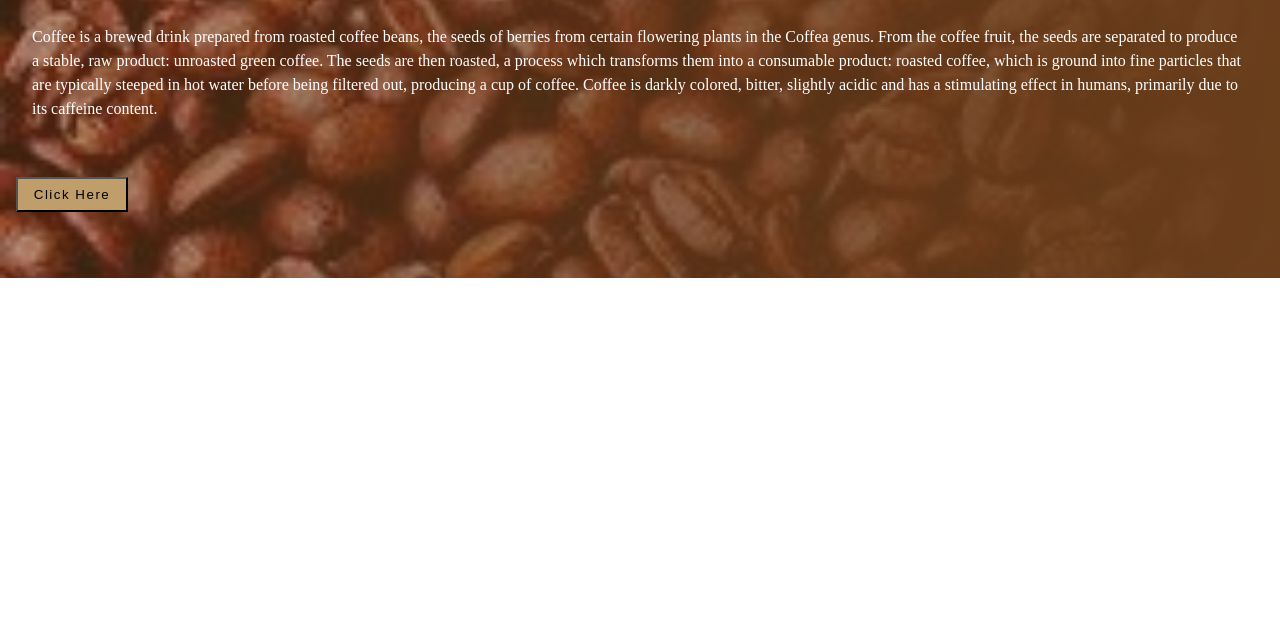
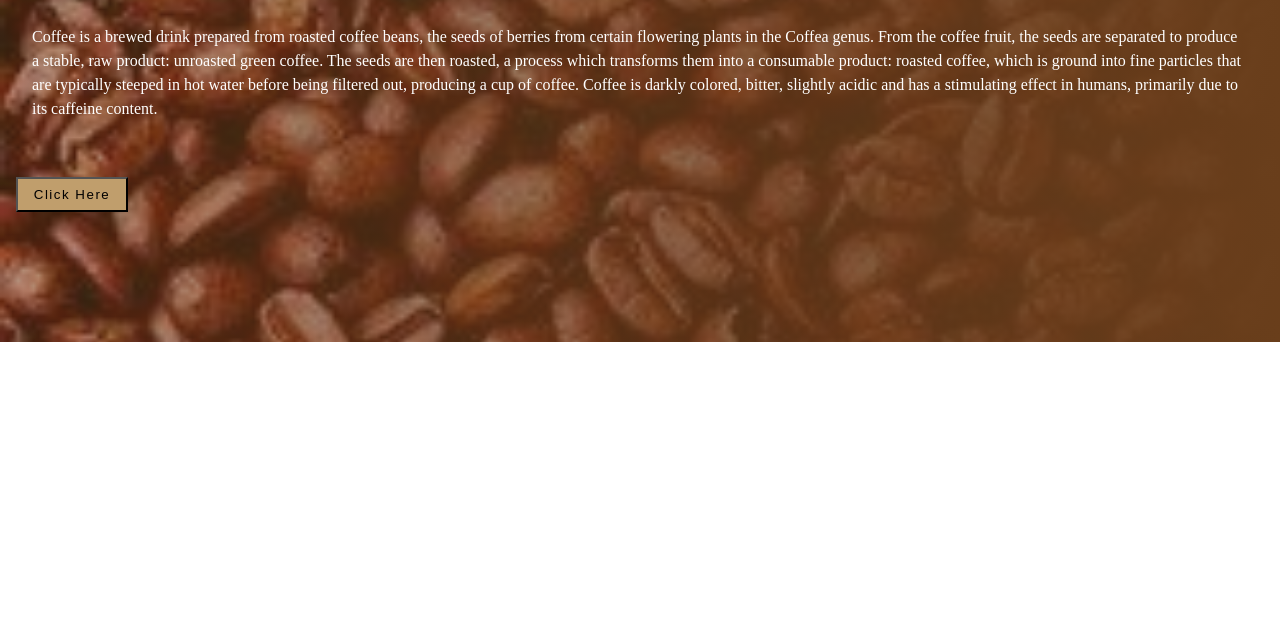
Before and after one commit to PreethySivakumar/coffee, a plain HTML site: page index.html in a window 1280 px wide. Shown: the part 169-800 px from the top of the page. Drawn offline with Linux system fonts and the light colour scheme.

Commit message:
Update style.css

```diff
--- a/style.css
+++ b/style.css
@@ -16,7 +16,7 @@ html{
     height:850px;
 } */
 .section{
-    height:20rem;
+    height:24rem;
     background:linear-gradient(
         to right,
         rgba(105,62,27,0.5),
```
